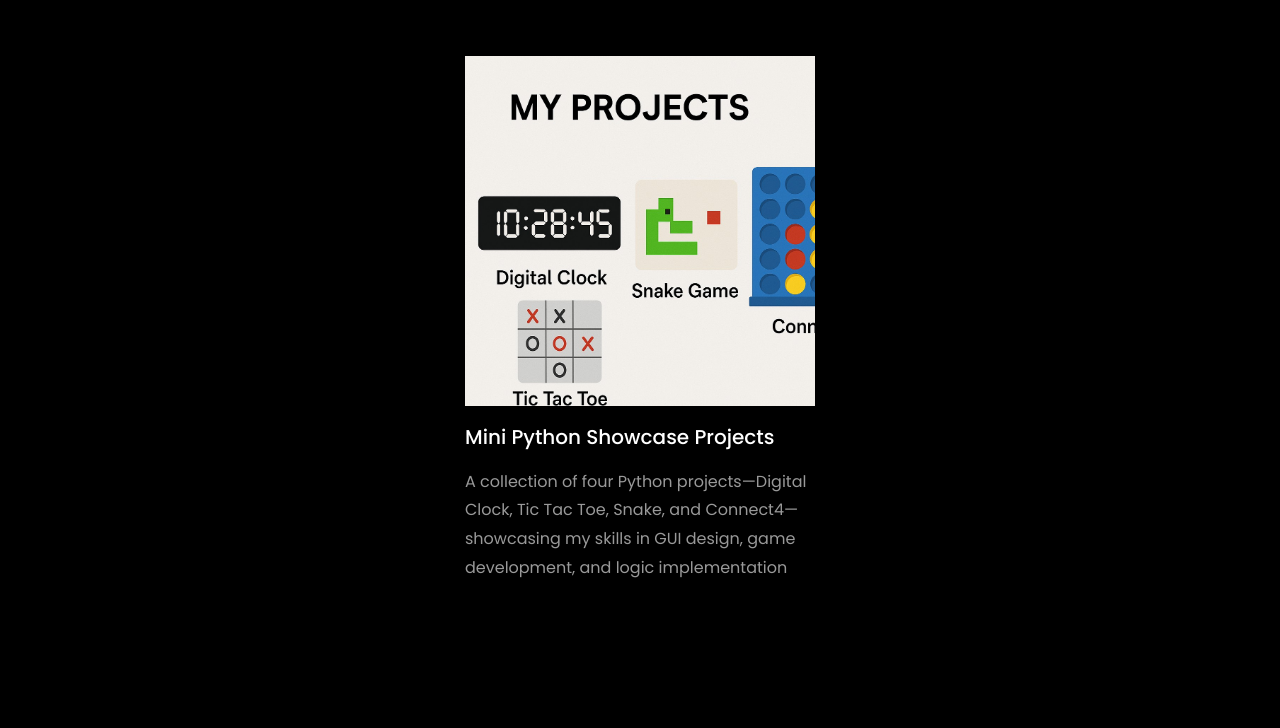
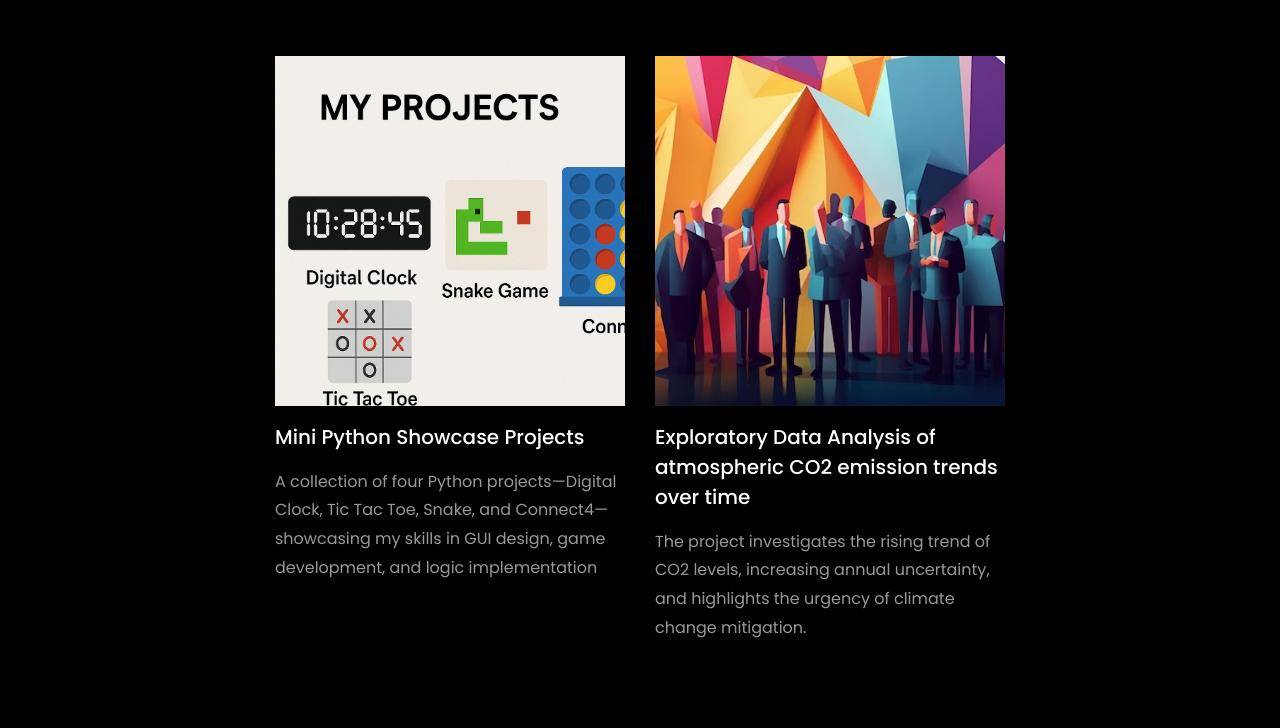
Before and after one commit to DebolinGuha/DebolinGuha.github.io, a plain HTML site: page index.html in a window 1280 px wide. Shown: the part 4192-4920 px from the top of the page. Drawn offline with nearby package versions, Linux system fonts and the light colour scheme; files that its build step writes are made by us from their sources; files whose address does not match are found by name.

Commit message:
Update index.html

```diff
--- a/index.html
+++ b/index.html
@@ -453,16 +453,16 @@
 				  <p>A collection of four Python projects—Digital Clock, Tic Tac Toe, Snake, and Connect4—showcasing my skills in GUI design, game development, and logic implementation</p>
 				</div>
 			  </div>
-			<!--</div>
+			</div>
 			<div class="col-md-4 d-flex ftco-animate">
 				<div class="blog-entry justify-content-end">
-				<a href="https://github.com/rishabhnmishra/customer_segmentation/blob/main/Customer_Segmentation-final.ipynb" class="block-20 zoom-effect" style="background-image: url('images/proj_5.jpg');">
+				<a href="https://github.com/DebolinGuha/EDA-on-Global-Trends-in-Atmospheric-CO2-Emissions/blob/main/eda-of-global-trends-in-atmospheric-co2-emission.ipynb" class="block-20 zoom-effect" style="background-image: url('images/proj_5.jpg');">
 				</a>
 				<div class="text mt-3 float-right d-block">
 
-				  <h3 class="heading"><a href="https://github.com/rishabhnmishra/customer_segmentation/blob/main/Customer_Segmentation-final.ipynb">Customer Segmentation using clustering model</a></h3>
-				  <p>Developed a ML model to give various recommendations of financial products &amp; services on target customer groups.</p>
-				</div> -->
+				  <h3 class="heading"><a href="https://github.com/DebolinGuha/EDA-on-Global-Trends-in-Atmospheric-CO2-Emissions/blob/main/eda-of-global-trends-in-atmospheric-co2-emission.ipynb">Exploratory Data Analysis of atmospheric CO2 emission trends over time</a></h3>
+				  <p>The project investigates the rising trend of CO2 levels, increasing annual uncertainty, and highlights the urgency of climate change mitigation.</p>
+				</div>
 			  </div>
 			</div>
 		 </div>
```
